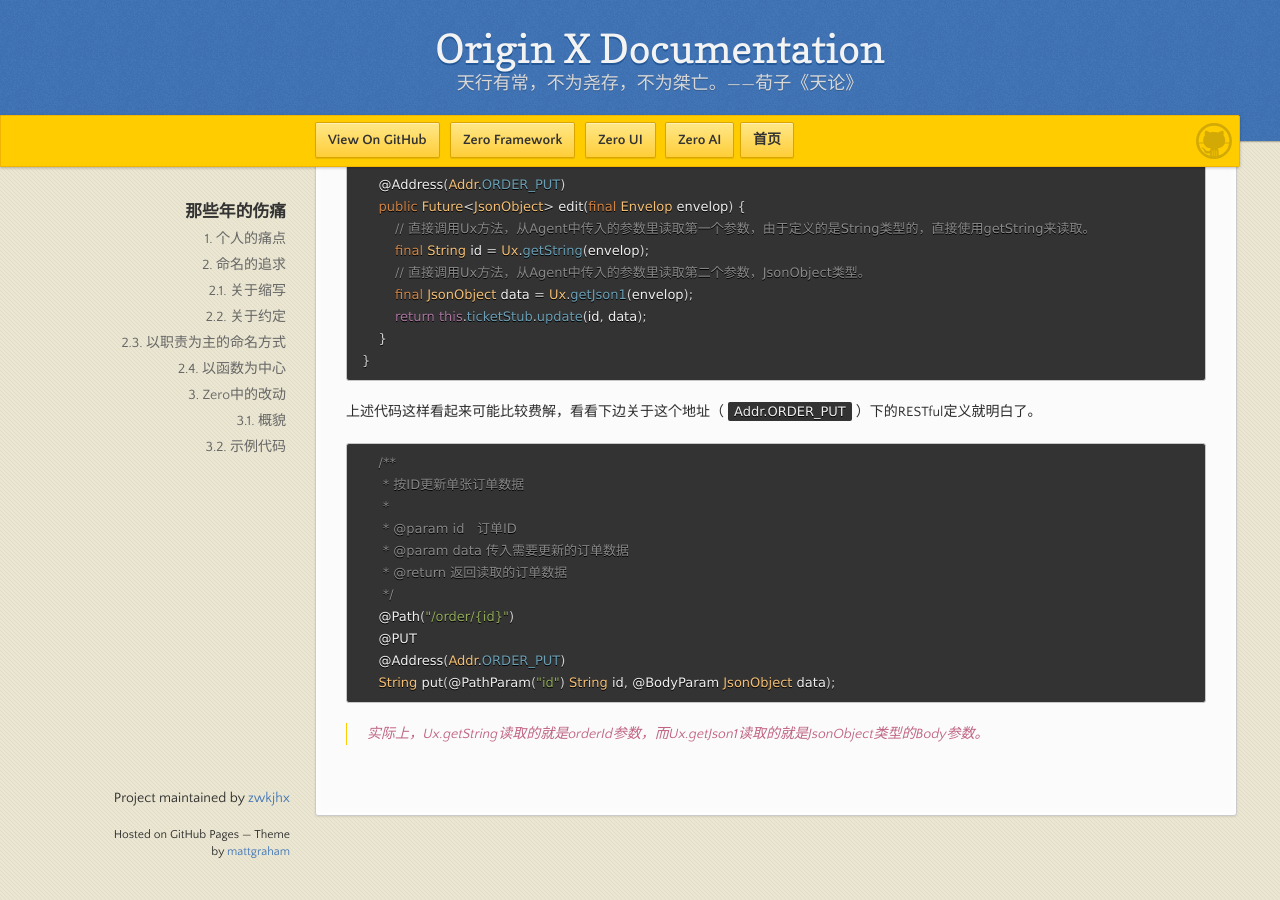
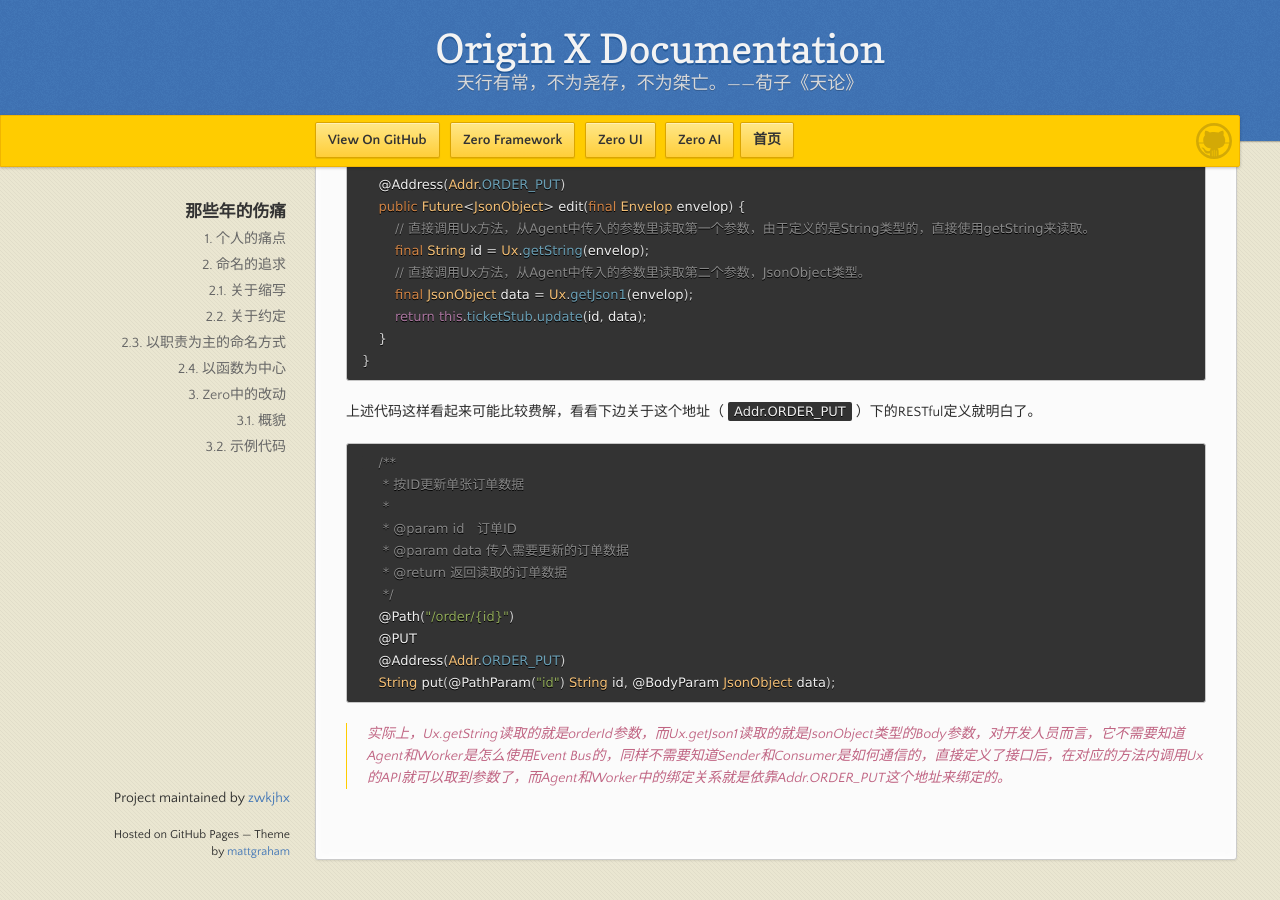
Before and after one commit to zwkjhx/ox-doc, a Jekyll site: the page built from utility-x/1-she-ji-li-nian/uxd-001-ling-ren-fan-suo-de-util.md, in a window 1280 px wide and 900 px high, scrolled down 4012 px. Built offline with Jekyll 4.4.1, drawn with Linux system fonts in a browser that asks for light colours; our own code applies the rules of GitHub Pages for plain Markdown files; before the commit the page ends 4868 px from its top, so only the background shows below that.

Commit message:
Updates utility-x/1-she-ji-li-nian/uxd-001-ling-ren-fan-suo-de-util.md
Auto commit by GitBook Editor

````diff
--- a/utility-x/1-she-ji-li-nian/uxd-001-ling-ren-fan-suo-de-util.md
+++ b/utility-x/1-she-ji-li-nian/uxd-001-ling-ren-fan-suo-de-util.md
@@ -183,4 +183,4 @@
     String put(@PathParam("id") String id, @BodyParam JsonObject data);
 ```
 
-> 实际上，Ux.getString读取的就是orderId参数，而Ux.getJson1读取的就是JsonObject类型的Body参数。
+> 实际上，Ux.getString读取的就是orderId参数，而Ux.getJson1读取的就是JsonObject类型的Body参数，对开发人员而言，它不需要知道Agent和Worker是怎么使用Event Bus的，同样不需要知道Sender和Consumer是如何通信的，直接定义了接口后，在对应的方法内调用Ux的API就可以取到参数了，而Agent和Worker中的绑定关系就是依靠Addr.ORDER\_PUT这个地址来绑定的。
````
